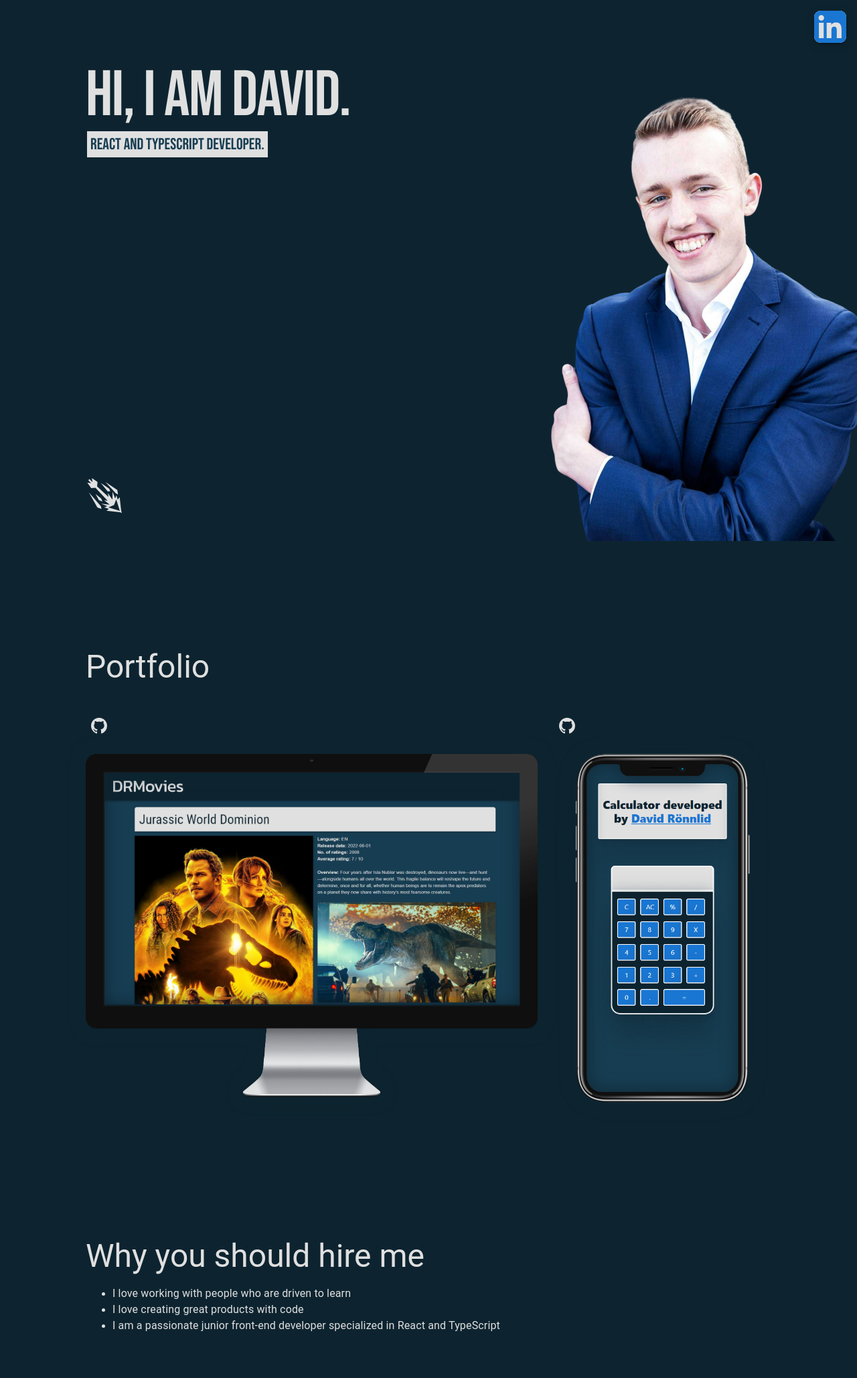
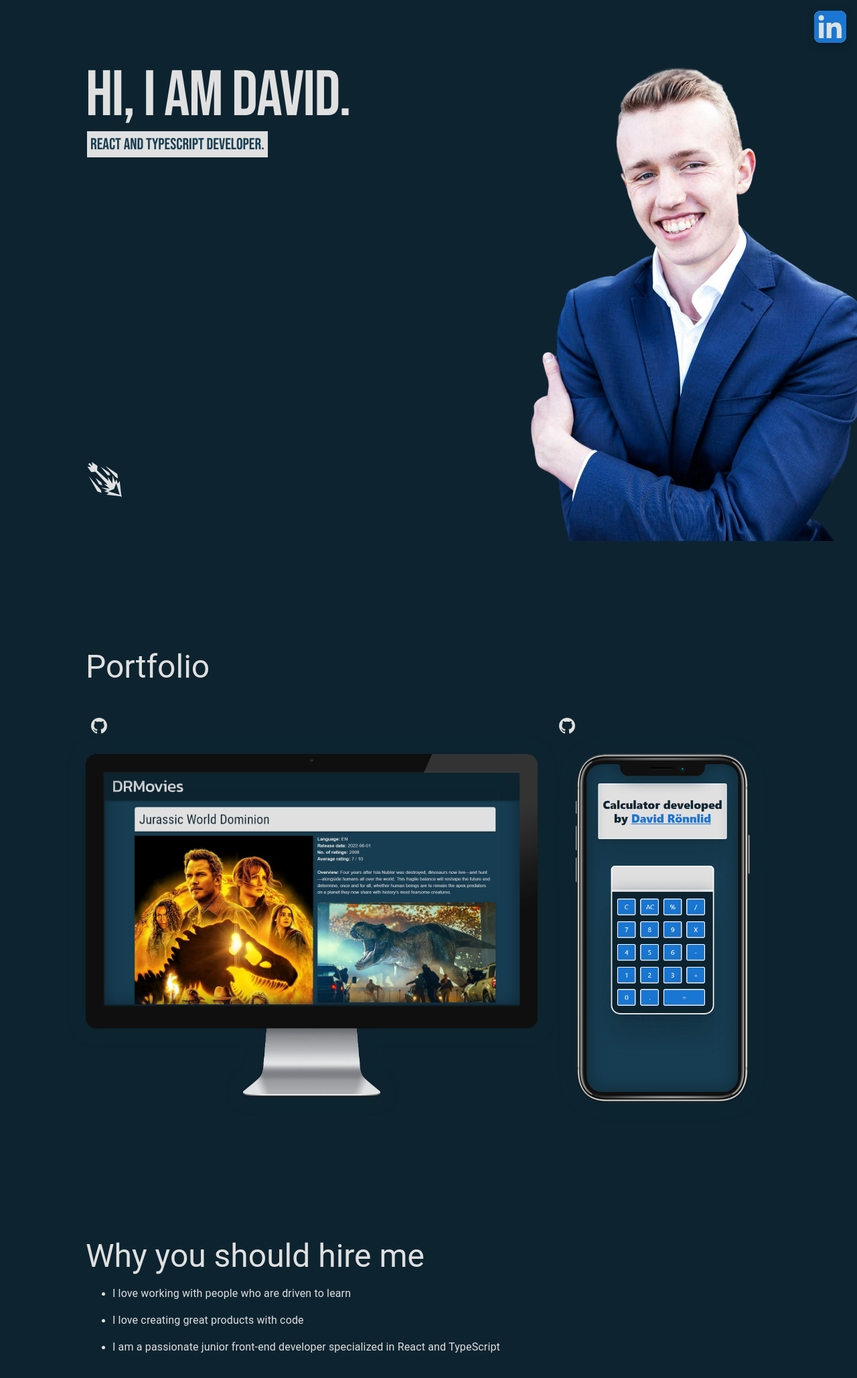
Before and after one commit to davidronnlid/portfolio, a React (Create React App) app: page / in a window 1280 px wide. Shown: the top 2058 px of the page at 67% size. Built offline with nearby package versions, Linux system fonts and the light colour scheme.

Commit message:
Fixed basic layout display issues

```diff
--- a/src/components/pageSection.tsx
+++ b/src/components/pageSection.tsx
@@ -8,7 +8,7 @@ interface PageSectionProps {
 const PageSection: React.FC<PageSectionProps> = ({
     comp,
 }: PageSectionProps): JSX.Element => (
-    <Box sx={{ width: '100%', height: '100vh', mb: '15vh' }}>{comp}</Box>
+    <Box sx={{ width: '100%', minHeight: '100vh', mb: '15vh' }}>{comp}</Box>
 )
 
 export default PageSection
--- a/src/homePage/homePageSections/welcome.scss
+++ b/src/homePage/homePageSections/welcome.scss
@@ -12,9 +12,9 @@
 }
 
 .noBGImgOfDavid {
-    width: 500px;
+    height: 100vh;
     position: absolute;
-    bottom: 0;
+    top: 0vh;
     right: -10.01vw;
     overflow-x: hidden;
 }
--- a/src/homePage/homePageSections/welcome.tsx
+++ b/src/homePage/homePageSections/welcome.tsx
@@ -65,7 +65,11 @@ const Welcome: React.FC<WelcomeProps> = ({
                     value={{
                         color: 'var(--secondary-color)',
                         size: '7vh',
-                        style: { position: 'absolute', left: 0, bottom: '5vh' },
+                        style: {
+                            position: 'absolute',
+                            left: 0,
+                            top: '85vh',
+                        },
                     }}
                 >
                     <GiEnergyArrow />
--- a/src/homePage/homePageSections/whyMe.tsx
+++ b/src/homePage/homePageSections/whyMe.tsx
@@ -11,17 +11,17 @@ const WhyMe: React.FC<WhyMeProps> = ({ title }: WhyMeProps): JSX.Element => {
         <>
             <Typography variant="h3">{title}</Typography>
             <ul>
-                <li>
+                <li style={{ marginBottom: '1rem' }}>
                     <Typography variant="body1">
                         I love working with people who are driven to learn
                     </Typography>
                 </li>
-                <li>
+                <li style={{ marginBottom: '1rem' }}>
                     <Typography variant="body1">
                         I love creating great products with code
                     </Typography>
                 </li>
-                <li>
+                <li style={{ marginBottom: '1rem' }}>
                     <Typography variant="body1">
                         I am a passionate junior front-end developer specialized
                         in React and TypeScript
```
